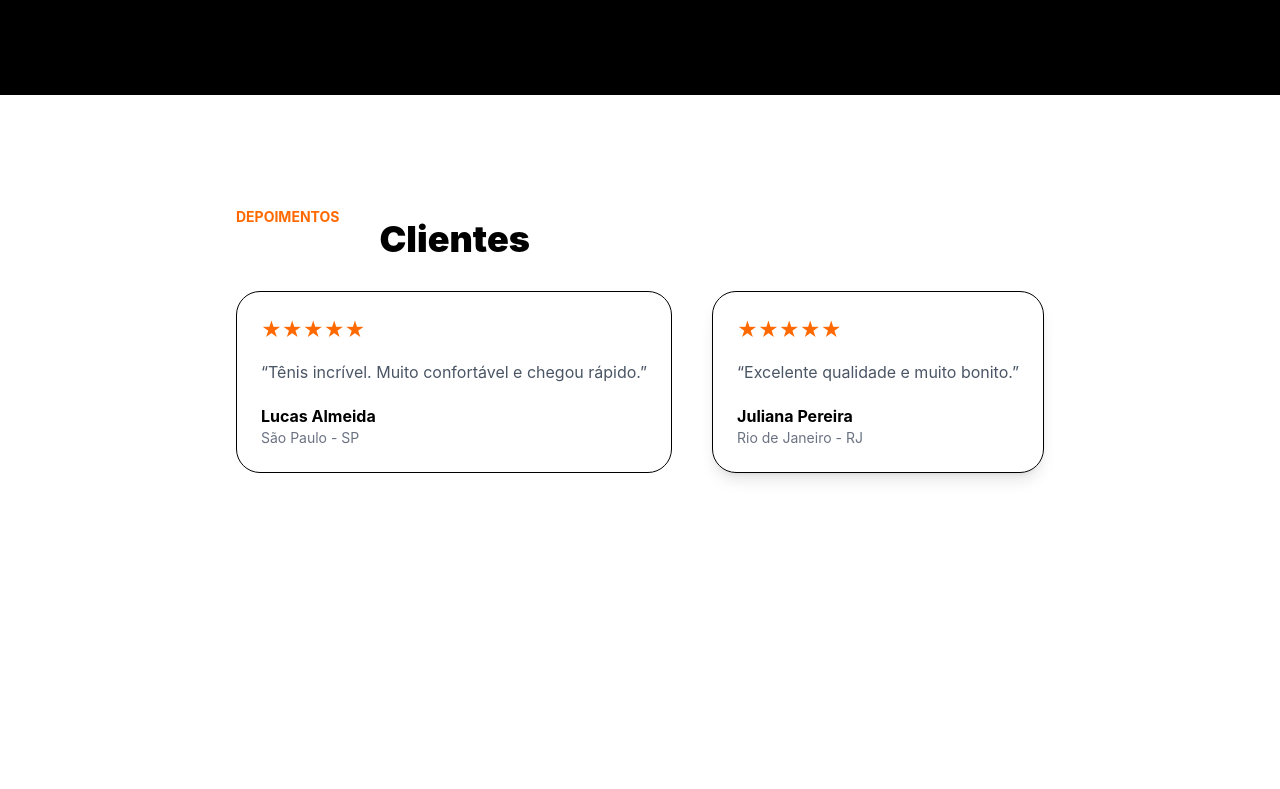
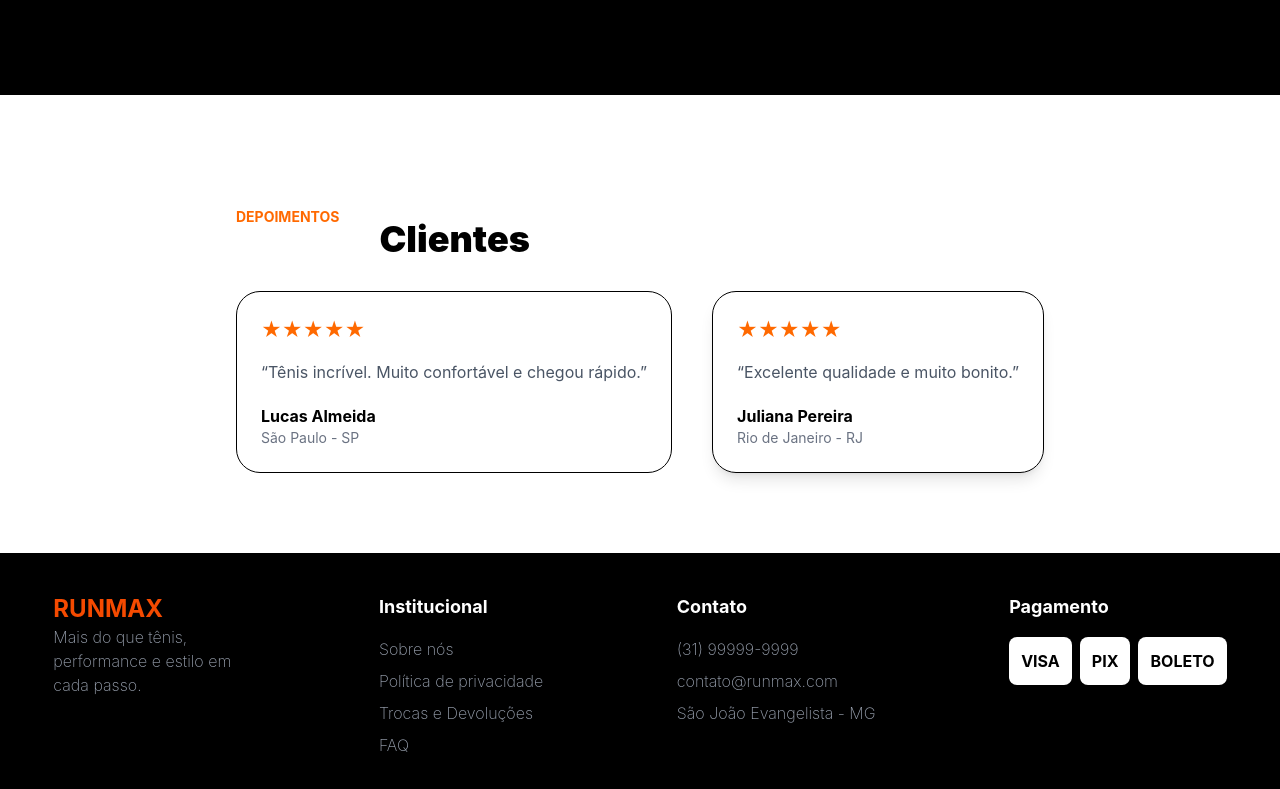
Before and after one commit to Augusto-logo/onebit-Ecommerce, a React (Vite) app: page / in a window 1280 px wide. Shown: the part 1354-2143 px from the top of the page. Before the commit the page ends 1907 px from the top, so only its background shows below. Built offline with nearby package versions, Linux system fonts and the light colour scheme.

Commit message:
criação do Footer

```diff
--- a/src/App.tsx
+++ b/src/App.tsx
@@ -1,4 +1,5 @@
 import FirstSection from './components/FirstSection'
+import Footer from './components/Footer'
 import NavBar from './components/NavBar'
 import SecondSeciton from './components/SecondSection'
 import ThirdSection from './components/ThirdSection'
@@ -13,6 +14,7 @@ function App() {
       <SecondSeciton />
       <ThirdSection />
       <Depoimentos />
+      <Footer />
     </div>
   )
 }
--- a/src/components/Footer.tsx
+++ b/src/components/Footer.tsx
@@ -0,0 +1,38 @@
+export default function Footer() {
+  return (
+    <footer className="w-full bg-black text-white flex items-center justify-center py-8">
+      <div className="w-11/12 py-2 flex flex-row flex-wrap  justify-between gap-4">
+        <div className="max-w-48">
+          <p className="text-orange-600 font-bold text-2xl">RUNMAX</p>
+          <p className="font-extralight text-gray-400">Mais do que tênis, performance e estilo em cada passo.</p>
+        </div>
+        <div>
+          <ul className="flex flex-col gap-2 ">
+            <li className="font-bold text-lg mb-2">Institucional</li>
+            <li className="font-extralight text-gray-400">Sobre nós</li>
+            <li className="font-extralight text-gray-400">Política de privacidade</li>
+            <li className="font-extralight text-gray-400">Trocas e Devoluções</li>
+            <li className="font-extralight text-gray-400">FAQ</li>
+          </ul>
+        </div>
+        <div>
+          <ul className="flex flex-col gap-2">
+            <li className="font-bold text-lg mb-2">Contato</li>
+            <li className="font-extralight text-gray-400">(31) 99999-9999</li>
+            <li className="font-extralight text-gray-400">contato@runmax.com</li>
+            <li className="font-extralight text-gray-400">São João Evangelista - MG</li>
+          </ul>
+        </div>
+        <div>
+          <p className="font-bold text-lg mb-4">Pagamento</p>
+          <div className="flex flex-wrap gap-2">
+            <div className="p-3 bg-white rounded-lg text-black font-bold">VISA</div>
+            <div className="p-3 bg-white rounded-lg text-black font-bold">PIX</div>
+            <div className="p-3 bg-white rounded-lg text-black font-bold">BOLETO</div>
+            </div>
+        </div>
+
+      </div>
+    </footer>
+  )
+}
```
